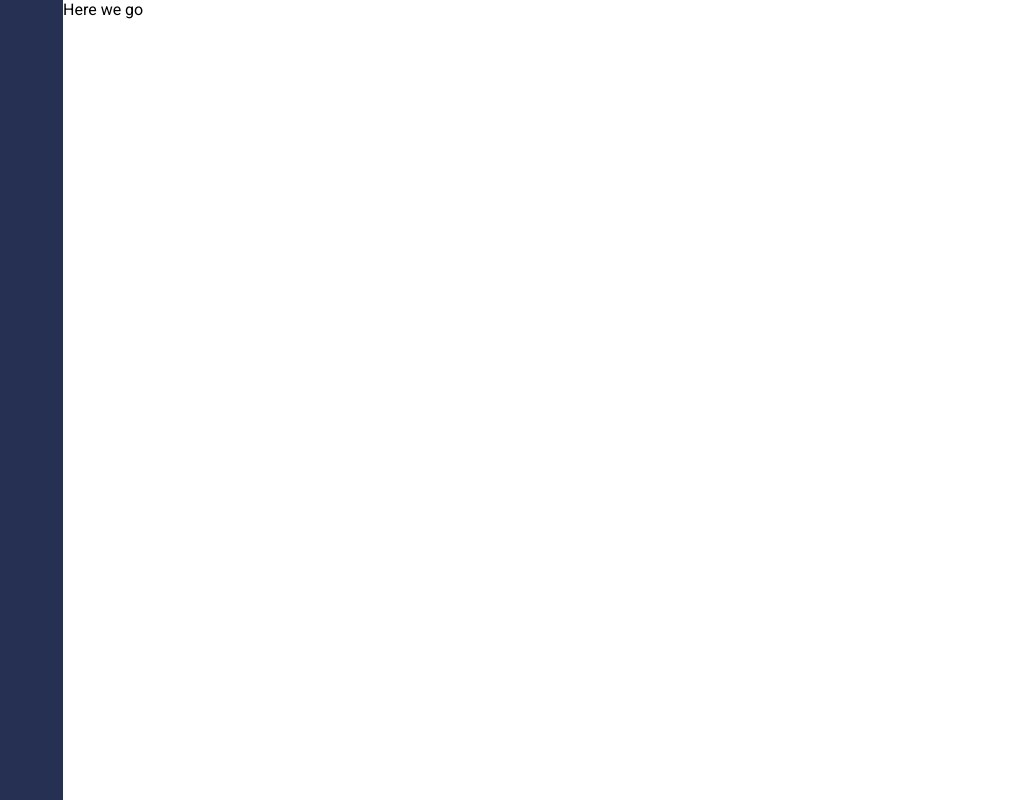
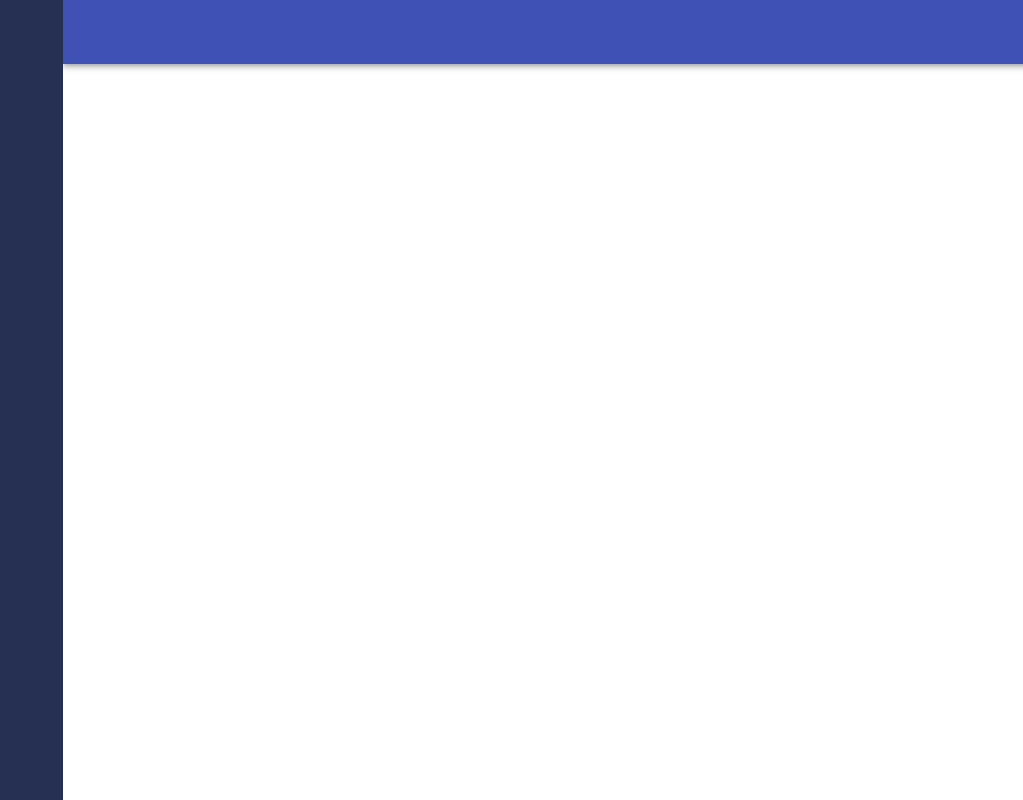
Before and after one commit to Vinoth6194/react_matui, a React (Create React App) app: page / in a window 1280 px wide. Shown: the top 800 px of the page, without its empty margins (257-1280 px from the left). Built offline with nearby package versions, Linux system fonts and the light colour scheme.

Commit message:
header -- appbar

```diff
--- a/src/App/App.js
+++ b/src/App/App.js
@@ -1,4 +1,5 @@
 import { makeStyles } from "@material-ui/core";
+import Header from "../components/Header";
 import SideMenu from "../components/SideMenu";
 import "./App.css";
 const useStyes = makeStyles({
@@ -12,7 +13,10 @@ function App() {
   return (
     <>
       <SideMenu />
-      <div className={classes.appMain}>Here we go</div>;
+      <div className={classes.appMain}>
+        <Header />
+      </div>
+      ;
     </>
   );
 }
--- /dev/null
+++ b/src/components/Header.js
@@ -0,0 +1,15 @@
+import React from "react";
+import AppBar from "@material-ui/core/AppBar";
+import { Toolbar } from "@material-ui/core";
+
+function Header() {
+  return (
+    <div>
+      <AppBar position="static">
+        <Toolbar></Toolbar>
+      </AppBar>
+    </div>
+  );
+}
+
+export default Header;
```
